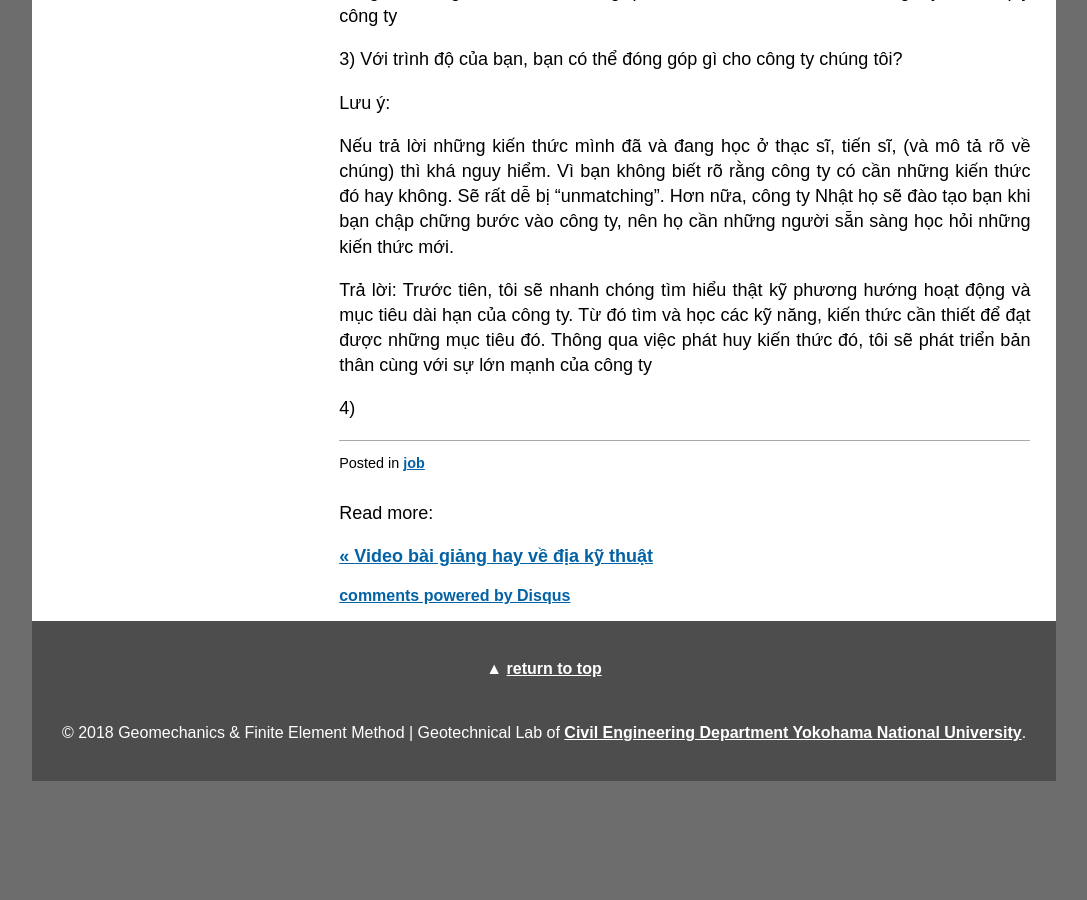
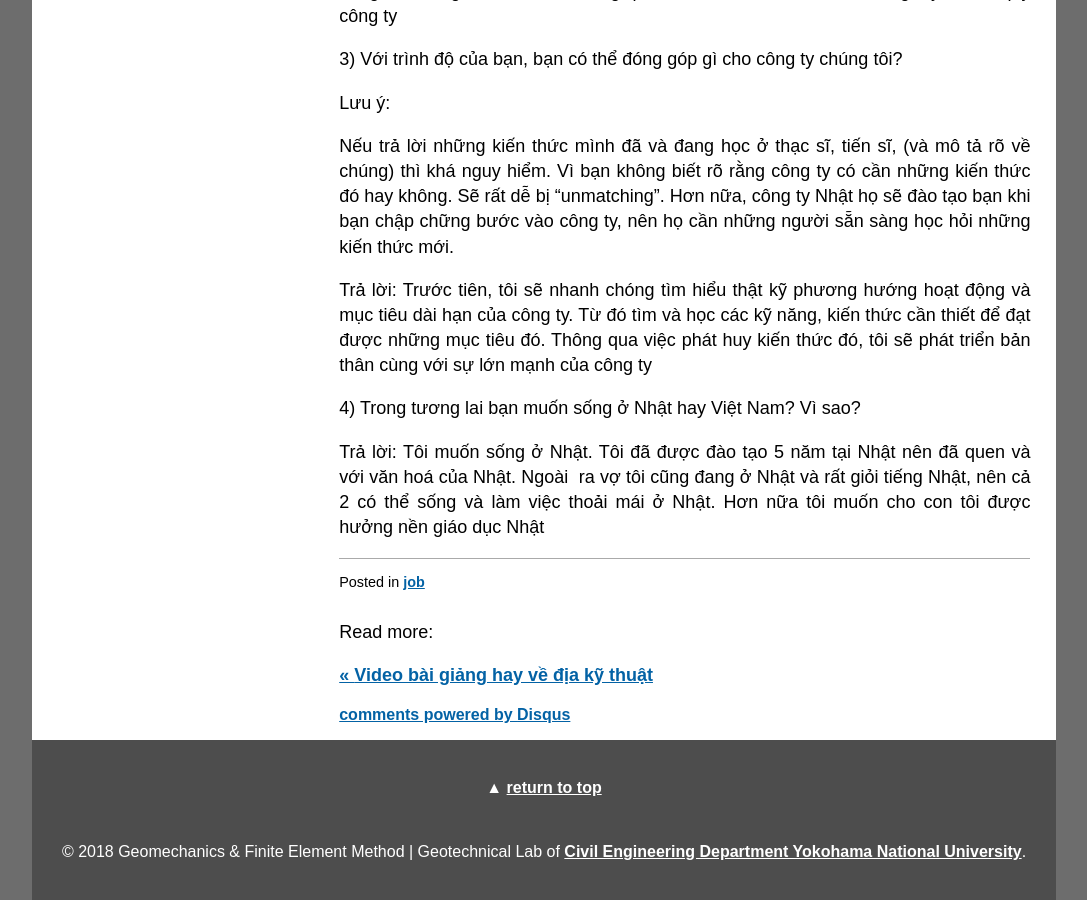
Before and after one commit to quangvunp/geomechanics, a Jekyll site: the page built from _posts/2018-05-22-Job-hunting-4.md, in a window 1280 px wide and 900 px high, scrolled down 993 px. Shown: the whole window, without its empty margins (96-1183 px from the left). Built offline with Jekyll 4.4.1, drawn with Linux system fonts in a browser that asks for light colours; comment, search, counter and statistics services are not loaded; before the commit the page ends 1774 px from its top, so only the background shows below that.

Commit message:
Update 2018-05-22-Job-hunting-4.md

```diff
--- a/_posts/2018-05-22-Job-hunting-4.md
+++ b/_posts/2018-05-22-Job-hunting-4.md
@@ -47,4 +47,9 @@ Trước tiên, tôi sẽ nhanh chóng tìm hiểu thật kỹ phương hướng
 Từ đó tìm và học các kỹ năng, kiến thức cần thiết để đạt được những mục tiêu đó. Thông qua việc phát huy kiến thức đó,
 tôi sẽ phát triển bản thân cùng với sự lớn mạnh của công ty
 
-4)
+4) Trong tương lai bạn muốn sống ở Nhật hay Việt Nam? Vì sao?
+
+Trả lời:
+Tôi muốn sống ở Nhật. Tôi đã được đào tạo 5 năm tại Nhật nên đã quen và  với văn hoá của Nhật. Ngoài  ra
+vợ tôi cũng đang ở Nhật và rất giỏi tiếng Nhật, nên cả 2 có thể sống và làm việc thoải mái ở Nhật. Hơn nữa tôi muốn
+cho con tôi được hưởng nền giáo dục Nhật
```
